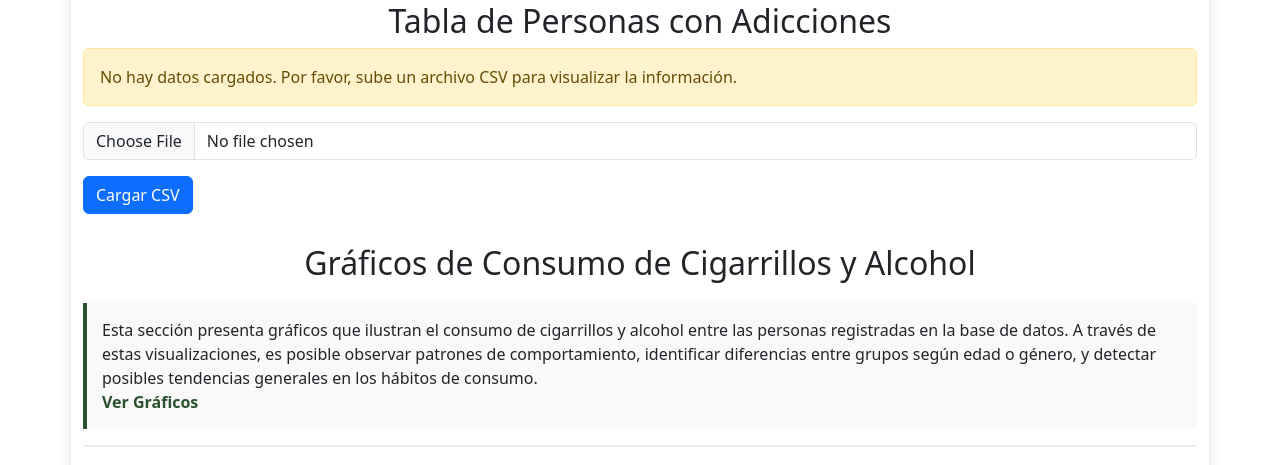
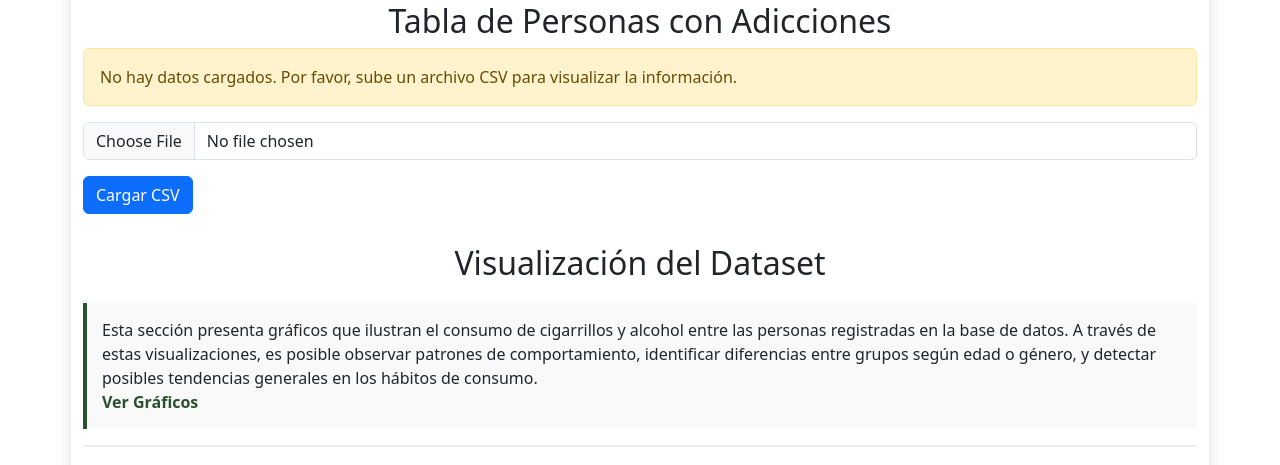
Before and after one commit to Delf04/Tp3-Flask, a Flask app: page / in a window 1280 px wide. Shown: the part 513-978 px from the top of the page. Run offline with Flask 3, Linux system fonts and the light colour scheme; data that the repository does not hold is empty.

Commit message:
imagen head

```diff
--- a/templates/base.html
+++ b/templates/base.html
@@ -4,8 +4,8 @@
     <meta charset="UTF-8">
     <meta name="viewport" content="width=device-width, initial-scale=1.0">
     <title>{% block title %}Adicciones{% endblock %}</title>
+    <link rel="icon" type="image/png" href="https://st2.depositphotos.com/1257064/5614/v/450/depositphotos_56140331-stock-illustration-alcohol-and-cigarettes.jpg">
     <link rel="stylesheet" href="{{ url_for('static', filename='css/style.css') }}">
-
     {% block head %}
     <link href="https://cdn.jsdelivr.net/npm/bootstrap@5.3.6/dist/css/bootstrap.min.css" rel="stylesheet">
     <script src="https://cdn.jsdelivr.net/npm/bootstrap@5.3.6/dist/js/bootstrap.bundle.min.js"></script>
--- a/templates/index.html
+++ b/templates/index.html
@@ -65,17 +65,13 @@
 
 
 <section>
-    <h2 id="graficos">Gráficos de Consumo de Cigarrillos y Alcohol</h2>
+    <h2 id="graficos">Visualización del Dataset</h2>
     <p class="descripcion-graficos">
       Esta sección presenta gráficos que ilustran el consumo de cigarrillos y alcohol entre las personas registradas en la base de datos. A través de estas visualizaciones, es posible observar patrones de comportamiento, identificar diferencias entre grupos según edad o género, y detectar posibles tendencias generales en los hábitos de consumo.
         <br><a class="graficos-link" href="{{ url_for('graficos') }}">Ver Gráficos</a>
 
     </p>
 </section>
-
-
-
-
 
 
 <section>
```
Also changed, not shown: instance/test.db.
